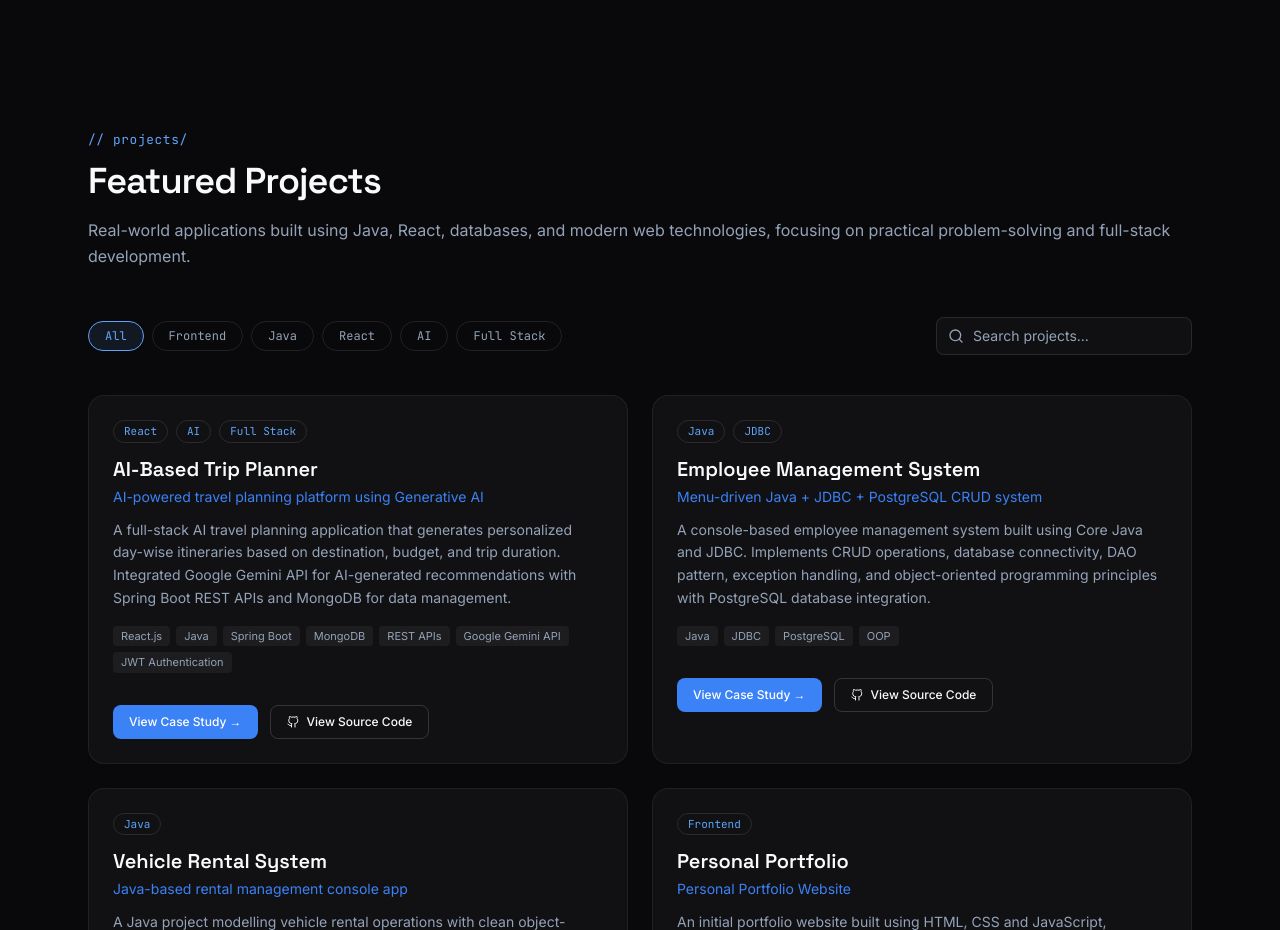
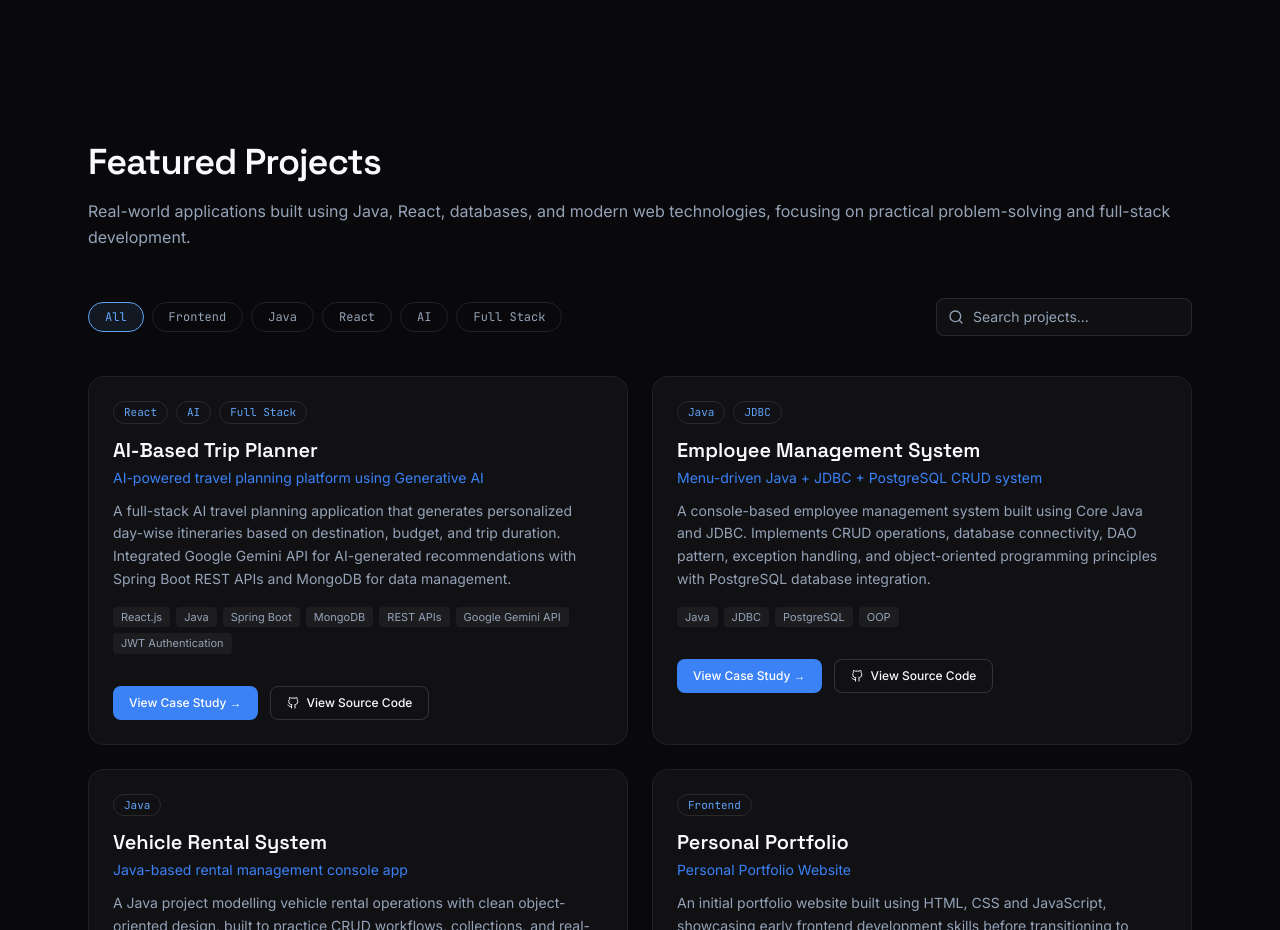
Before and after one commit to prashantmane1207/PrashantManePortfolio-V2-, a React (Vite) app: page / in a window 1280 px wide. Shown: the part 3680-4610 px from the top of the page. Built offline with nearby package versions, Linux system fonts and the light colour scheme; no server answers.

Commit message:
Update Projects.jsx

```diff
--- a/src/sections/Projects.jsx
+++ b/src/sections/Projects.jsx
@@ -24,7 +24,6 @@ export default function Projects() {
   return (
     <section id="projects" className="mx-auto max-w-6xl px-6 py-28">
       <SectionHeading
-        eyebrow="// projects/"
         title="Featured Projects"
         subtitle="Real-world applications built using Java, React, databases, and modern web technologies, focusing on practical problem-solving and full-stack development."
       />
```
